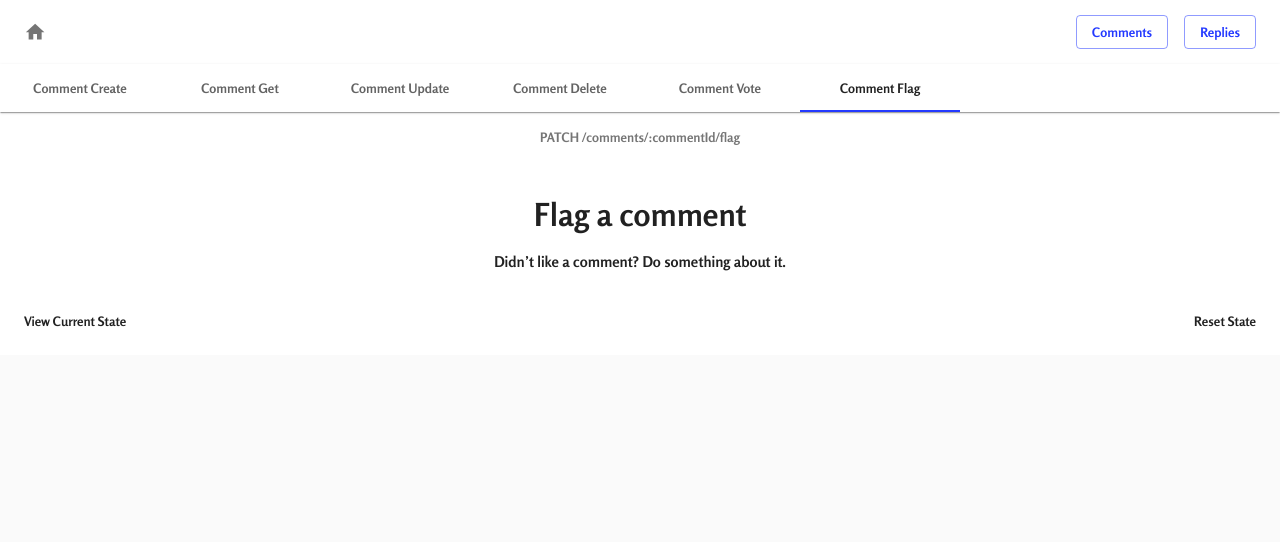
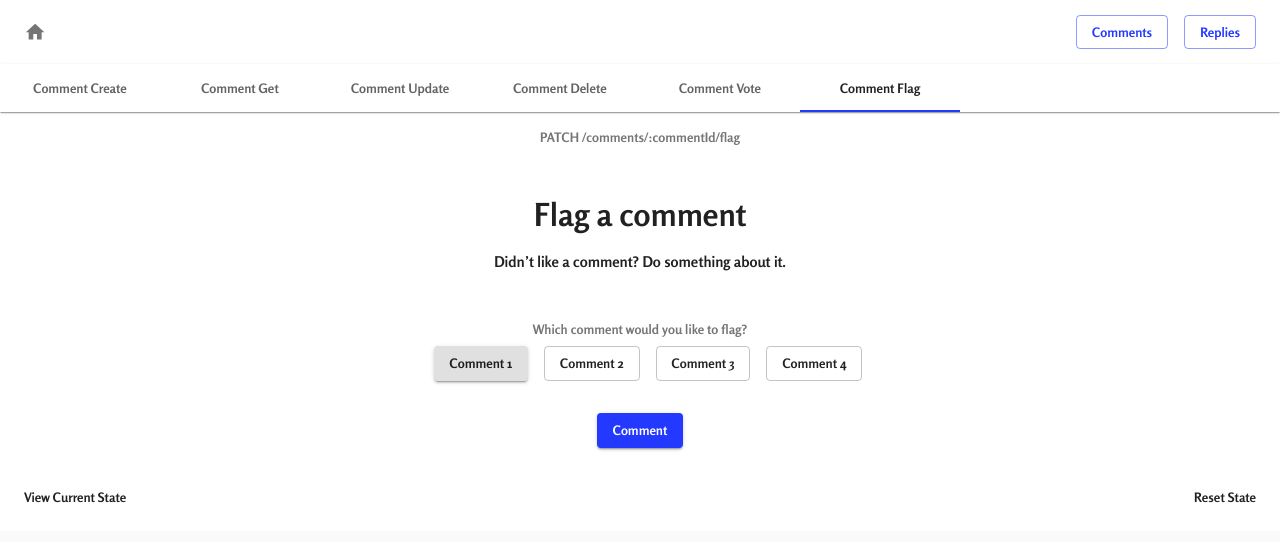
Before and after one commit to simply-alliv/comment-microapi-demo, a React (Create React App) app: page /comments in a window 1280 px wide. Both pictures are taken after a click on the tab "Comment Flag". Shown: the top 542 px of the page. Built offline with nearby package versions, Linux system fonts and the light colour scheme.

Commit message:
Flag comment tab (#29)
* feat: add flag comment tab

* fix: add more margin

```diff
--- a/src/components/Comments/CreateComment/index.tsx
+++ b/src/components/Comments/CreateComment/index.tsx
@@ -26,7 +26,7 @@ const CreateComment: FunctionComponent = () => {
       <Box display="flex" flexDirection="column" mt={1}>
         <TextareaAutosize rowsMin={5} rowsMax={5}></TextareaAutosize>
       </Box>
-      <Box display="flex" flexDirection="column" alignItems="center" mt={2}>
+      <Box display="flex" flexDirection="column" alignItems="center" mt={4}>
         <Button variant="contained" color="secondary">
           Comment
         </Button>
--- a/src/components/Comments/FlagComment/index.tsx
+++ b/src/components/Comments/FlagComment/index.tsx
@@ -1,4 +1,7 @@
-import React, { FunctionComponent } from "react";
+import React, { FunctionComponent, useState } from "react";
+import Box from "@material-ui/core/Box";
+import Typography from "@material-ui/core/Typography";
+import Button from "@material-ui/core/Button";
 
 import TabViewIntroSection from "../../TabViewIntroSection";
 
@@ -6,7 +9,11 @@ const flagComponentEndpoints = ["PATCH /comments/:commentId/flag"];
 const flagComponentHeading = "Flag a comment";
 const flagComponentSubtitle = "Didn’t like a comment? Do something about it.";
 
+const comments = ["Comment 1", "Comment 2", "Comment 3", "Comment 4"];
+
 const FlagComment: FunctionComponent = () => {
+  const [selectedComment, setSelectedComment] = useState(comments[0]);
+
   return (
     <React.Fragment>
       <TabViewIntroSection
@@ -14,6 +21,36 @@ const FlagComment: FunctionComponent = () => {
         heading={flagComponentHeading}
         subtitle={flagComponentSubtitle}
       ></TabViewIntroSection>
+      <Box mt={6}>
+        <Typography variant="body2" align="center" color="textSecondary">
+          Which comment would you like to flag?
+        </Typography>
+      </Box>
+      <Box display="flex" alignItems="center" justifyContent="center" mt={1}>
+        {comments.map((comment, index) => {
+          return (
+            <React.Fragment>
+              {index < comments.length ? (
+                <Box mr={2}></Box>
+              ) : (
+                <React.Fragment></React.Fragment>
+              )}
+              <Button
+                key={comment}
+                variant={selectedComment === comment ? "contained" : "outlined"}
+                onClick={() => setSelectedComment(comment)}
+              >
+                {comment}
+              </Button>
+            </React.Fragment>
+          );
+        })}
+      </Box>
+      <Box display="flex" flexDirection="column" alignItems="center" mt={4}>
+        <Button variant="contained" color="secondary">
+          Comment
+        </Button>
+      </Box>
     </React.Fragment>
   );
 };
```
